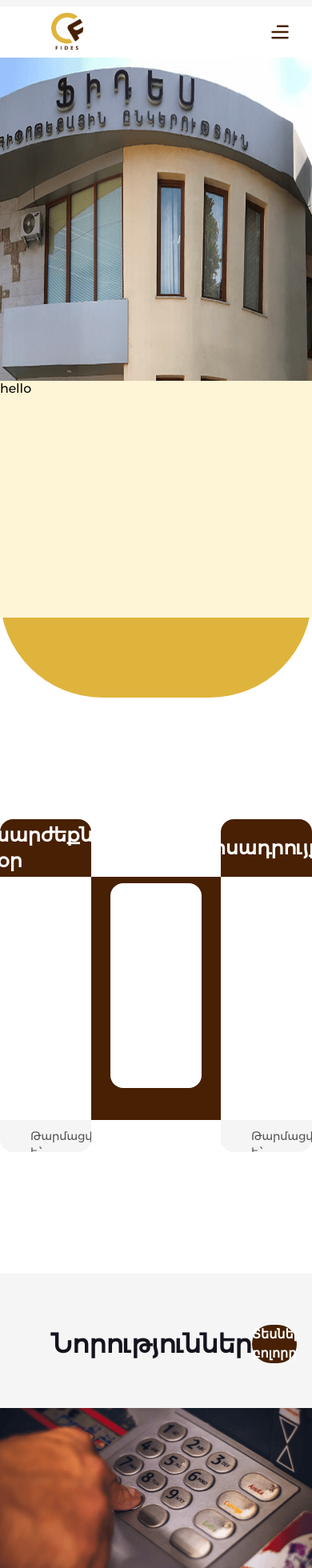
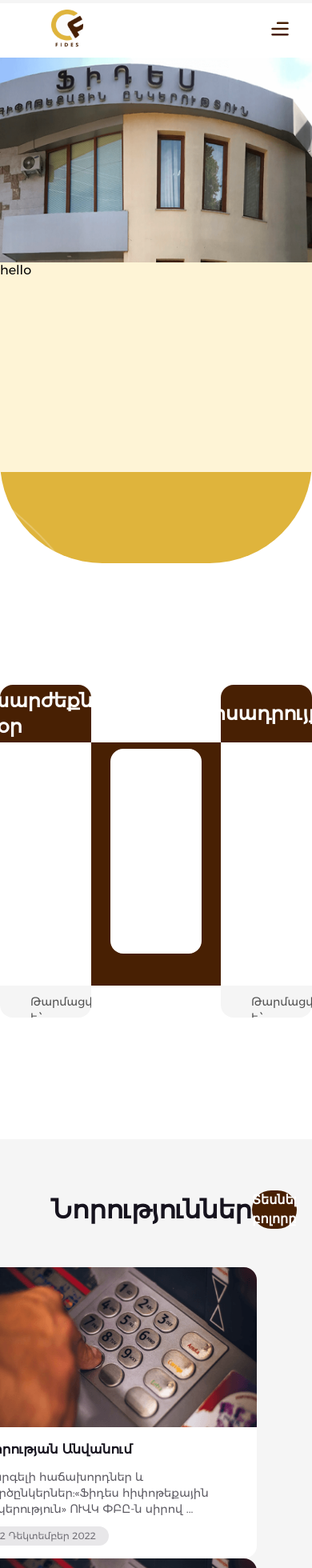
Before and after one commit to armen011/fidnes_frontend, a React (Create React App) app: page / in a window 390 px wide. Shown: the part 40-2000 px from the top of the page at 80% size. Built offline with nearby package versions, Linux system fonts and the light colour scheme.

Commit message:
wip responsive

```diff
--- a/src/App.scss
+++ b/src/App.scss
@@ -1,21 +1,25 @@
-*{
+* {
   margin: 0;
   padding: 0;
   box-sizing: border-box;
-  &:focus{
+  &:focus {
     outline: none;
   }
 }
-a{
+a {
   text-decoration: none;
 }
-ul{
+ul {
   list-style: none;
 }
-body{
+body {
   font-family: Montserrat;
+  width: 100vw;
+  height: 100vh;
+  overflow-x: hidden;
+  overflow-y: auto;
 }
-button{
+button {
   background: none;
   border: 0;
   cursor: pointer;
@@ -23,18 +27,18 @@ button{
 
 @font-face {
   font-family: Montserrat;
-  src: url("./assets/fonts/Montserratarm-Black.otf") format("truetype");
+  src: url('./assets/fonts/Montserratarm-Black.otf') format('truetype');
 }
 @font-face {
   font-family: Montserrat;
-  src: url("./assets/fonts/Montserratarm-Bold.otf") format("truetype");
+  src: url('./assets/fonts/Montserratarm-Bold.otf') format('truetype');
 }
 
 @font-face {
   font-family: Montserrat;
-  src: url("./assets/fonts/Montserratarm-Medium.otf") format("truetype");
+  src: url('./assets/fonts/Montserratarm-Medium.otf') format('truetype');
 }
 @font-face {
   font-family: Montserrat;
-  src: url("./assets/fonts/Montserratarm-Regular.otf") format("truetype");
+  src: url('./assets/fonts/Montserratarm-Regular.otf') format('truetype');
 }
--- a/src/components/core/NewsCard/style.scss
+++ b/src/components/core/NewsCard/style.scss
@@ -3,7 +3,7 @@
   height: 352px;
   overflow: hidden;
   border-radius: 16px;
-  margin: 8px;
+  margin: 24px;
   .news_img_wrapper {
     width: 100%;
     height: 200px;
@@ -50,3 +50,17 @@
     }
   }
 }
+
+@media (max-width: 1156px) {
+  .news_card_wrapper {
+    width: 400px;
+  }
+}
+
+@media (max-width: 666px) {
+  .news_card_wrapper {
+    width: 358px;
+    height: 364px;
+    margin: 0;
+  }
+}
--- a/src/components/layout/style.scss
+++ b/src/components/layout/style.scss
@@ -1,21 +1,16 @@
 .full_page_wrapper {
   width: 100vw;
-  height: auto;
+  min-height: 600px;
   overflow: hidden;
   position: relative;
-  &::-webkit-scrollbar {
-    display: none;
-  }
-  .hide {
-    top: -56px;
-  }
+
   .headers_wrapper {
     width: 100%;
     height: 152px;
     position: fixed;
     top: 0;
     z-index: 3;
-    transition: 200ms;
+    transition: 100ms ease-in-out;
     .layout_header {
       width: 100%;
       height: 56px;
@@ -137,6 +132,9 @@
         display: none;
       }
     }
+  }
+  .hide {
+    top: -56px;
   }
 
   .content_wrapper {
@@ -422,6 +420,7 @@
   .full_page_wrapper {
     .headers_wrapper {
       .layout_header {
+        height: 44px;
         padding: 0;
         .header_second_container {
           width: 100%;
--- a/src/components/pages/home/style.scss
+++ b/src/components/pages/home/style.scss
@@ -322,6 +322,29 @@
     }
   }
 }
+
+@media (max-width: 558px) {
+  .carousel_wrapper {
+    min-height: 632px;
+    .carousel_area_mobile {
+      .img_wrapper_mobile {
+        width: 100%;
+        height: 256px;
+        overflow: hidden;
+        > img {
+          width: 100%;
+          height: 100%;
+          object-fit: fill;
+        }
+      }
+      .info_wrapper_mobile {
+        width: 100%;
+        height: 262px;
+        background: #fef4d6;
+      }
+    }
+  }
+}
 @media (max-width: 1088px) {
   .news_feed_container {
     align-items: center;
```
